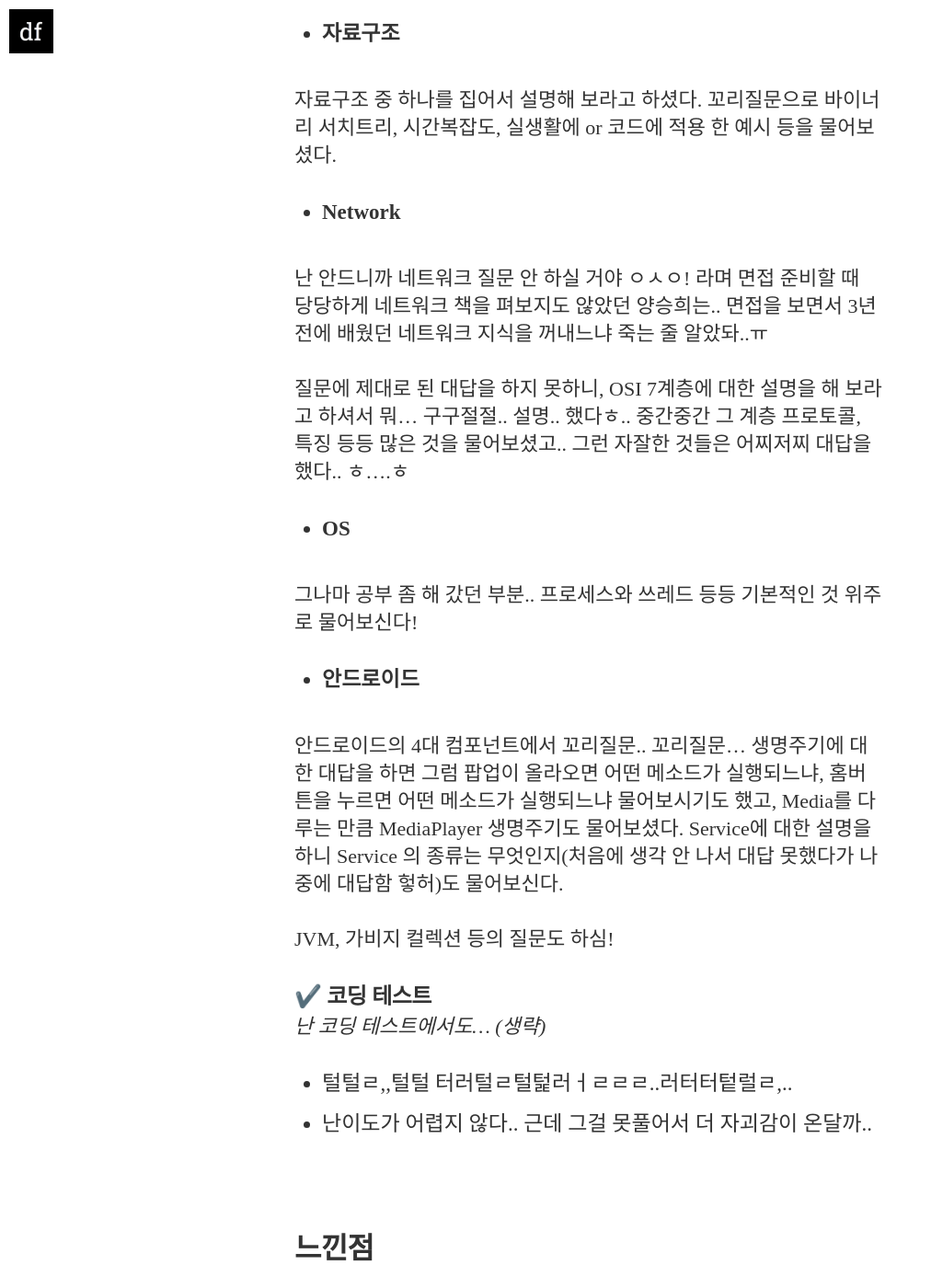
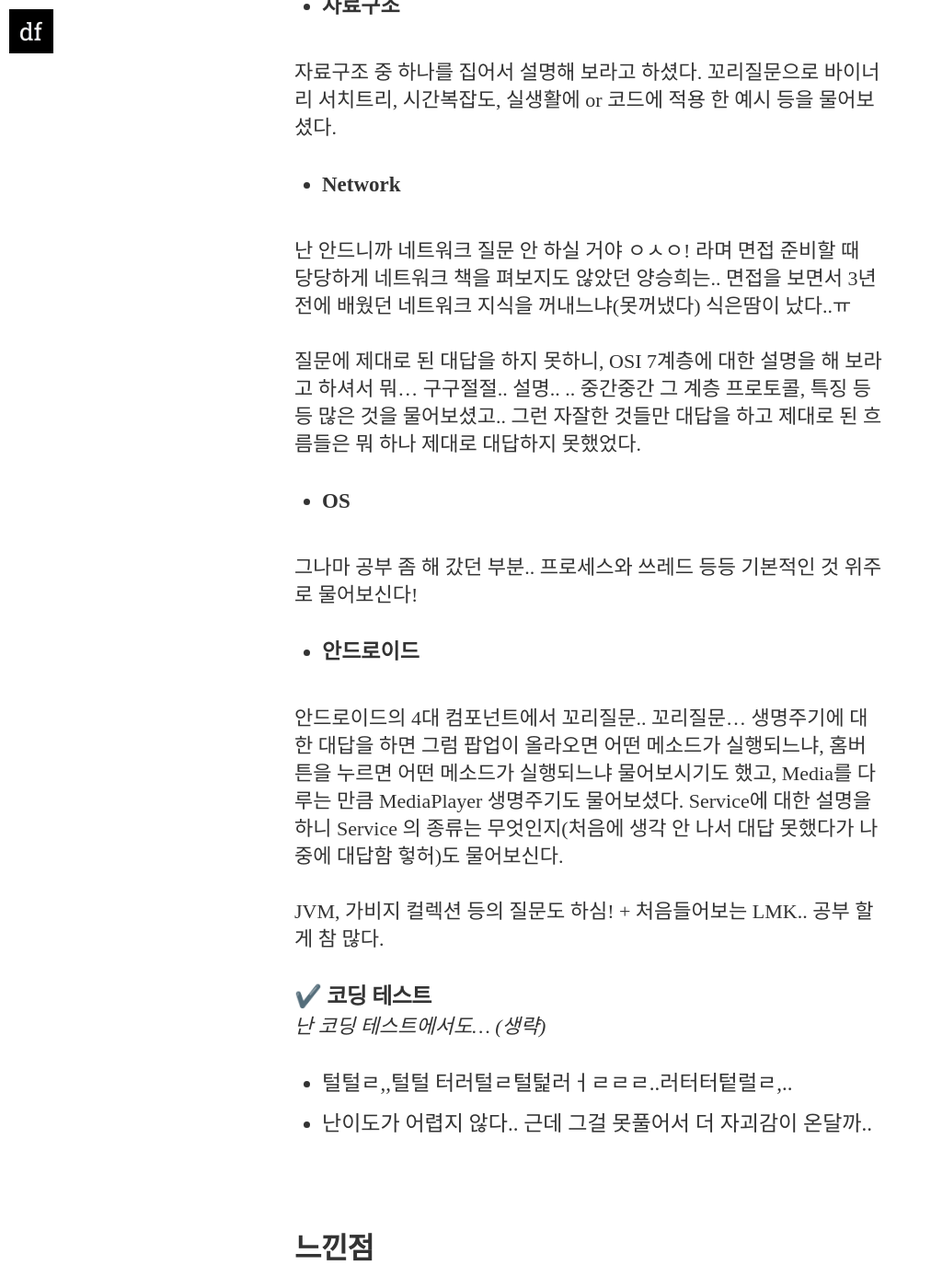
Before and after one commit to seunghee63/seunghee63.github.io, a Jekyll site: the page built from _posts/2020-04-20-인턴 면접후기.md, in a window 1280 px wide and 1400 px high, scrolled down 1455 px. Shown: the whole window at 92% size, without its empty margins (0-1012 px from the left). Built offline with Jekyll 4.4.1, drawn with Linux system fonts in a browser that asks for light colours; nearby versions of some CDN libraries; some web fonts are replaced; our own code applies the rules of GitHub Pages for plain Markdown files; some of the changed text lies outside the part shown.

Commit message:
[Modify] 면접 후기 수정

```diff
--- a/_posts/2020-04-20-인턴 면접후기.md
+++ b/_posts/2020-04-20-인턴 면접후기.md
@@ -10,12 +10,12 @@
 
 ## 면접후기
 <br/>
-후기를 남겨도 되는건지.. 잘 모르겠지만, 그냥 기록용으로 남겨보는 내 첫 면접 후기!
+기록용으로 남겨보는 내 첫 면접 후기!
 면접은 크게 자소서기반/기술/코딩테스트 세 파트로 나뉘어져 있었다! 자세한 후기는👇🏻 @.@
 <br/>
 ### ✔️ 자소서
 
-서류에서 학력, 수상경력, 학술활동, 프로젝트 여러 개를 담고 있는 포트폴리오를 제출했었다. 프로젝트들 중 조금 디테일한 내용까지 추가했던 건 안드로이드 프로젝트 3개, 서버 프로젝트 1개로 총 4개!
+서류에서 학력, 수상경력, 학술활동, 프로젝트 여러 활동들을 담고 있는 포트폴리오를 제출했었다. 프로젝트들 중 조금 디테일한 내용까지 추가했던 건 안드로이드 프로젝트 3개, 서버 프로젝트 1개로 총 4개!
 
 제출했던 프로젝트 위주로 기술스택, 맡았던 기능, 어려웠던 부분 등을 물어보셨다.
 
@@ -38,9 +38,9 @@
 <br/>
 - **Network**
 
-난 안드니까 네트워크 질문 안 하실 거야 ㅇㅅㅇ! 라며 면접 준비할 때 당당하게 네트워크 책을 펴보지도 않았던 양승희는.. 면접을 보면서 3년전에 배웠던 네트워크 지식을 꺼내느냐 죽는 줄 알았돠..ㅠ
+난 안드니까 네트워크 질문 안 하실 거야 ㅇㅅㅇ! 라며 면접 준비할 때 당당하게 네트워크 책을 펴보지도 않았던 양승희는.. 면접을 보면서 3년전에 배웠던 네트워크 지식을 꺼내느냐(못꺼냈다) 식은땀이 났다..ㅠ
 
-질문에 제대로 된 대답을 하지 못하니, OSI 7계층에 대한 설명을 해 보라고 하셔서 뭐… 구구절절.. 설명.. 했다ㅎ.. 중간중간 그 계층 프로토콜, 특징 등등 많은 것을 물어보셨고.. 그런 자잘한 것들은 어찌저찌 대답을 했다.. ㅎ….ㅎ
+질문에 제대로 된 대답을 하지 못하니, OSI 7계층에 대한 설명을 해 보라고 하셔서 뭐… 구구절절.. 설명.. .. 중간중간 그 계층 프로토콜, 특징 등등 많은 것을 물어보셨고.. 그런 자잘한 것들만 대답을 하고 제대로 된 흐름들은 뭐 하나 제대로 대답하지 못했었다.
 <br/>
 - **OS**
 
@@ -50,7 +50,7 @@
 
 안드로이드의 4대 컴포넌트에서 꼬리질문.. 꼬리질문… 생명주기에 대한 대답을 하면 그럼 팝업이 올라오면 어떤 메소드가 실행되느냐, 홈버튼을 누르면 어떤 메소드가 실행되느냐 물어보시기도 했고, Media를 다루는 만큼 MediaPlayer 생명주기도 물어보셨다. Service에 대한 설명을 하니 Service 의 종류는 무엇인지(처음에 생각 안 나서 대답 못했다가 나중에 대답함 헣허)도 물어보신다.
 
-JVM, 가비지 컬렉션 등의 질문도 하심!
+JVM, 가비지 컬렉션 등의 질문도 하심! + 처음들어보는 LMK.. 공부 할게 참 많다.
 <br/>
 
 
```
